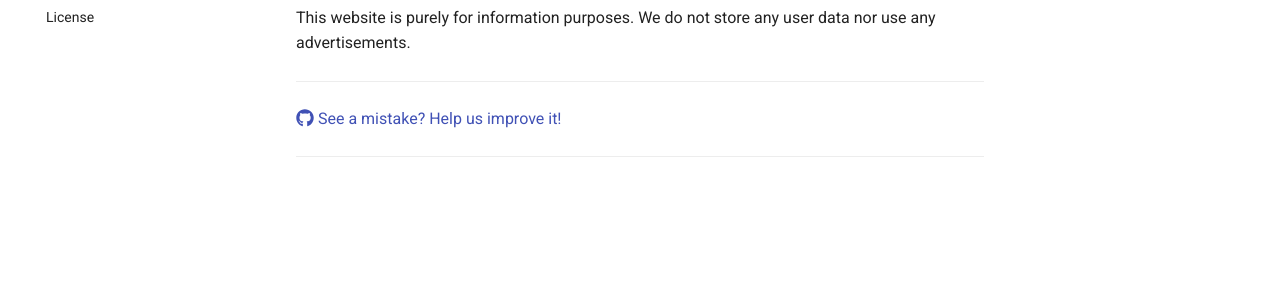
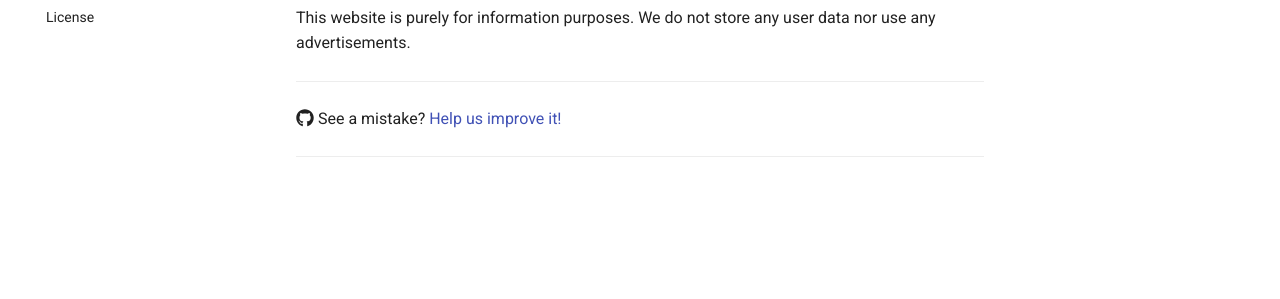
Before and after one commit to zerenxyz/hanzeguru, an MkDocs documentation site: the page built from docs/about/privacy.md, in a window 1280 px wide. Shown: the part 223-522 px from the top of the page. Built offline with MkDocs 1.6.1 and Material for MkDocs 9.7.7, drawn with Linux system fonts in a browser that asks for light colours; some of the changed lines change nothing that is shown.

Commit message:
fix home page link and help link

```diff
--- a/overrides/home.html
+++ b/overrides/home.html
@@ -45,7 +45,7 @@
 					class="md-button md-button--primary umami--click--get-started-button">
 					View Information
 				</a>
-				<a href="{{ '#' | url }}" title="Try it out" class="md-button umami--click--try-it-button">
+				<a href="{{ 'https://discord.com/invite/XenYeQShC6' | url }}" title="Try it out" class="md-button umami--click--try-it-button">
 					Ask Directly
 				</a>
 			</div>
--- a/overrides/main.html
+++ b/overrides/main.html
@@ -8,12 +8,13 @@
 	{{ super() }}
 	<footer class="sponsorship">
 		<hr>
-		<a href="https://github.com/zerenxyz/hanzewiki" title="#">
-			<span class="twemoji heart-throb-hover">
-				{% set icon = "fontawesome/brands/github" %}
-				{% include ".icons/" ~ icon ~ ".svg" %}
-			</span>
-			See a mistake? Help us improve it!
+		<span class="twemoji heart-throb-hover">
+			{% set icon = "fontawesome/brands/github" %}
+			{% include ".icons/" ~ icon ~ ".svg" %}
+		</span>
+		See a mistake?
+		<a href="https://github.com/zerenxyz/hanzeguru" title="#">
+			Help us improve it!
 		</a>
 		<hr>
 	</footer>
```
